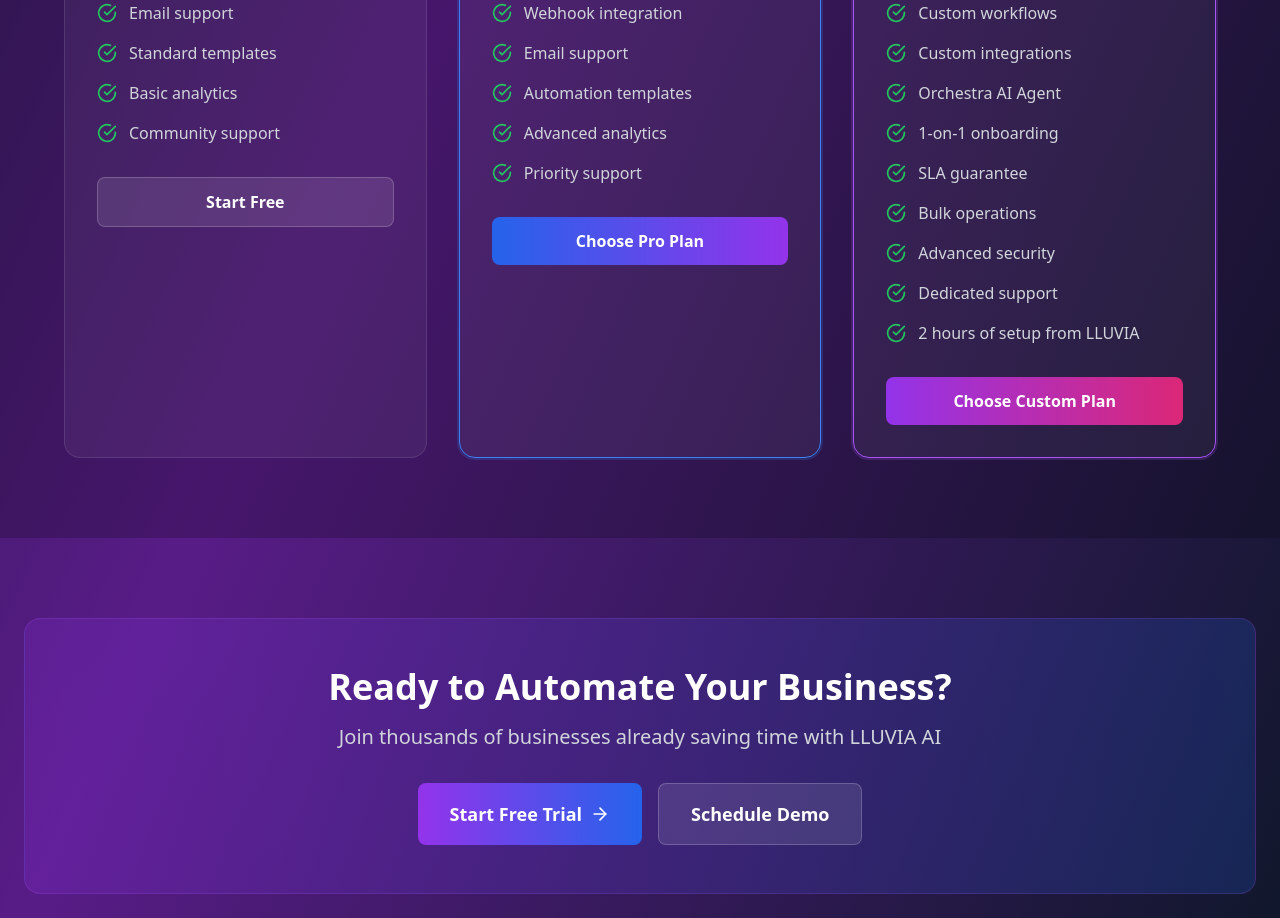
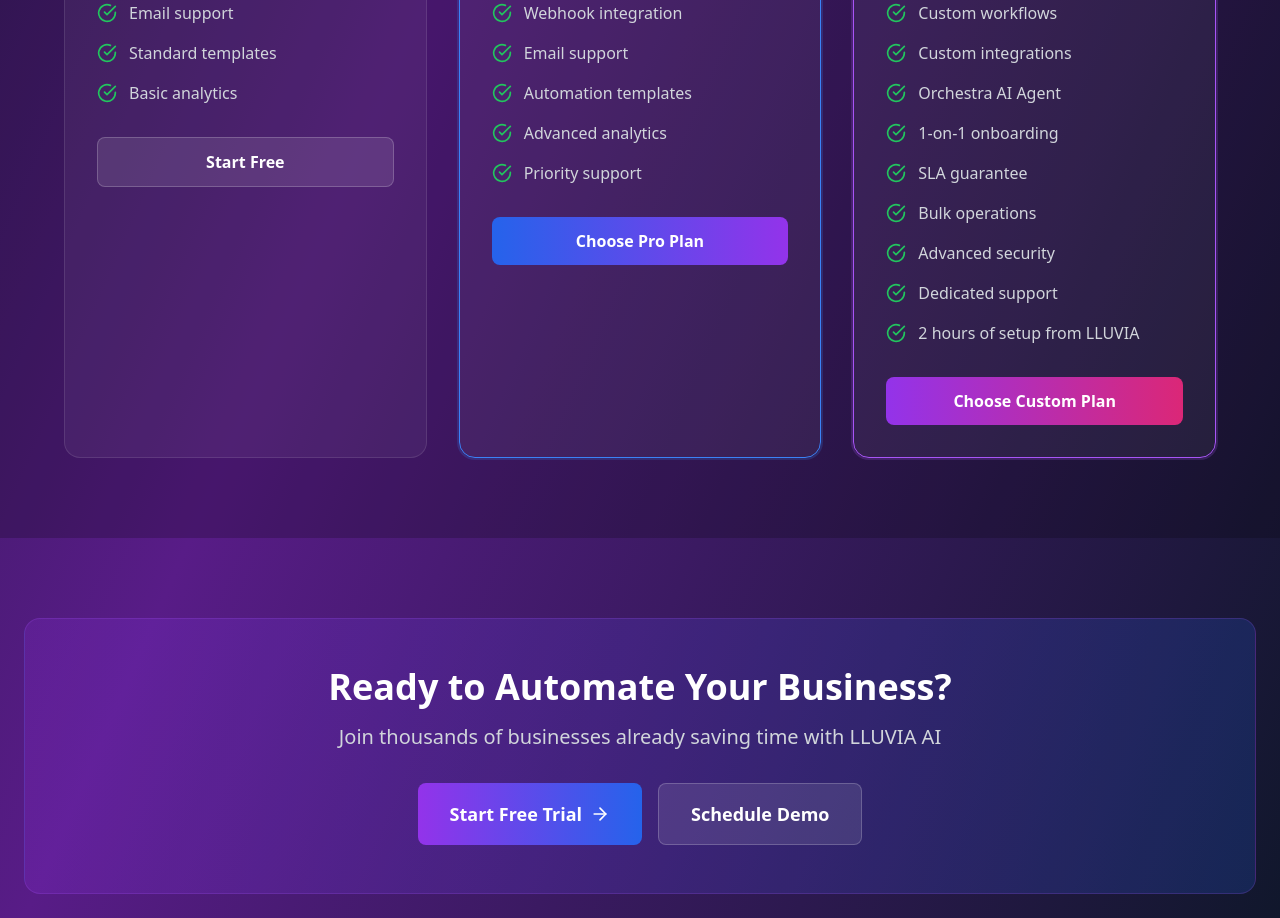
Before and after one commit to Omer12135/lluvia, a React (Vite) app: page / in a window 1280 px wide. Shown: the part 1960-2878 px from the top of the page. Built offline with nearby package versions, Linux system fonts and the light colour scheme; no server answers.

Commit message:
Remove Community Support from Free plan - Google auth already available

```diff
--- a/src/components/LandingPage.tsx
+++ b/src/components/LandingPage.tsx
@@ -160,8 +160,7 @@ const LandingPage: React.FC = () => {
           'All trigger types',
           'Email support',
           'Standard templates',
-          'Basic analytics',
-          'Community support'
+          'Basic analytics'
         ];
       case 'pro plan':
         return [
```
